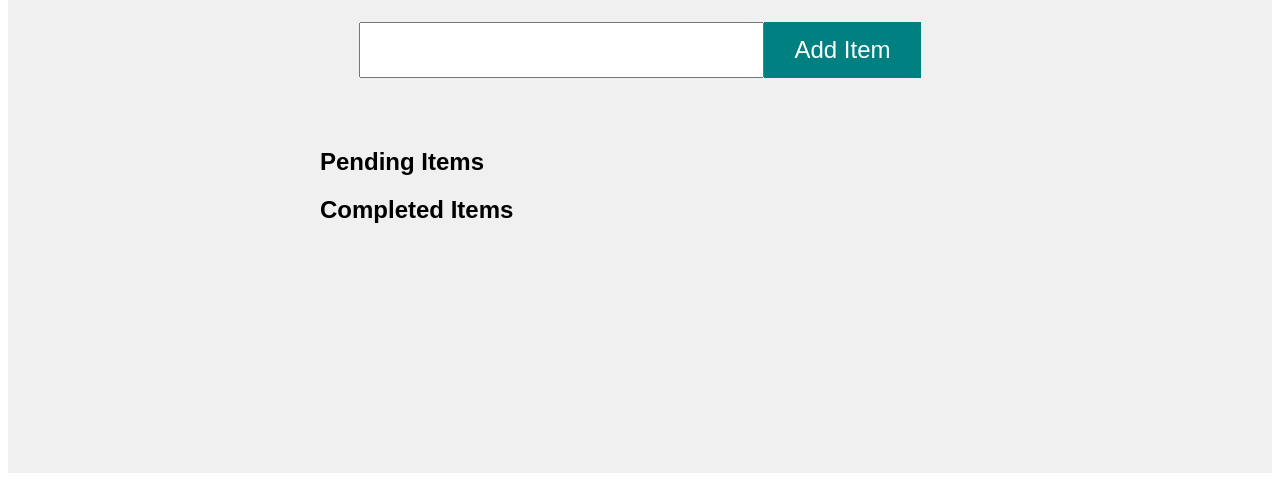
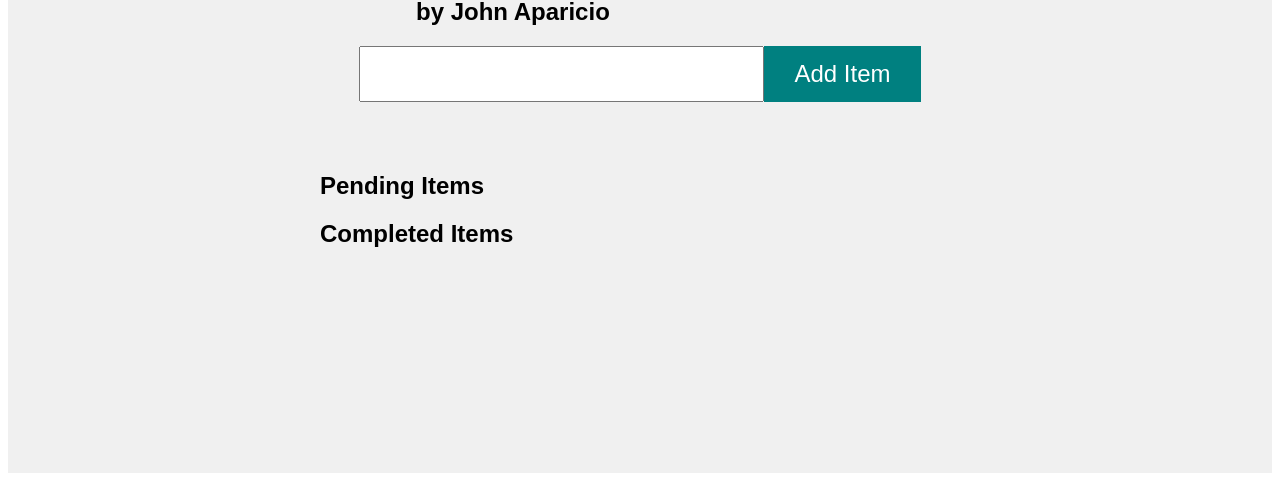
Before and after one commit to elakapmain/homework2, a plain HTML site: page index.html in a window 1280 px wide. Shown: the part 335-816 px from the top of the page. Drawn offline with Linux system fonts and the light colour scheme.

Commit message:
Changed the index file by adding my name after the title.

```diff
--- a/index.html
+++ b/index.html
@@ -12,6 +12,7 @@
 
         <div>
         <h1 class="main-title">A Simple To Do List</h1>
+        <h2>by John Aparicio</h2>
         </div>
 
         <div class="formItems">
```
